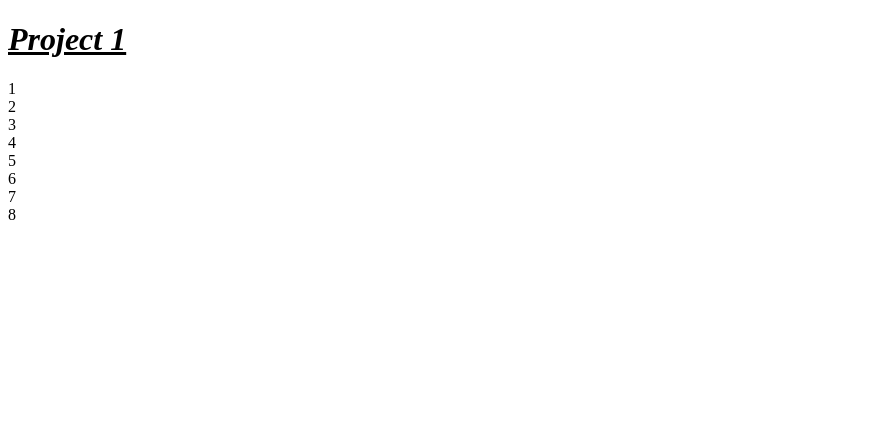
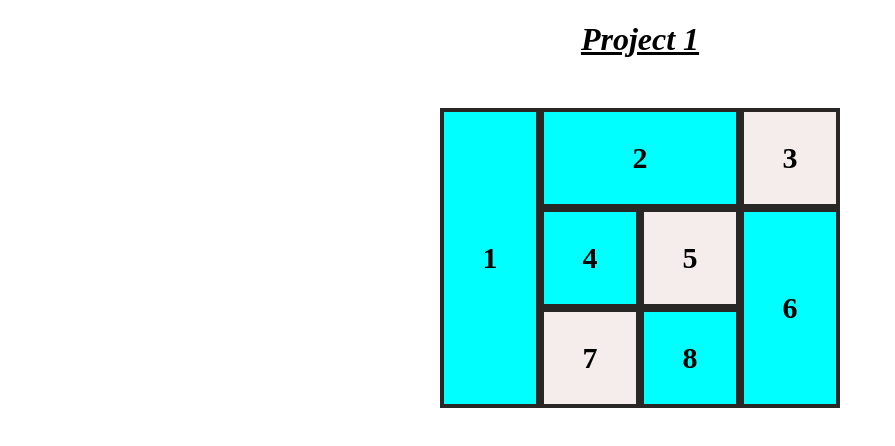
Before and after one commit to kavitabagwansingh25-eng/GridProject, a plain HTML site: page index.html in a window 1280 px wide. Shown: the whole page, without its empty margins (0-895 px from the left). Drawn offline with Linux system fonts and the light colour scheme.

Commit message:
Change stylesheet link from Project1.css to style.css

```diff
--- a/index.html
+++ b/index.html
@@ -4,7 +4,7 @@
     <meta charset="UTF-8">
     <meta name="viewport" content="width=device-width, initial-scale=1.0">
     <title> Grid 1 </title>
-    <link rel="stylesheet" href="Project1.css">
+    <link rel="stylesheet" href="style.css">
 </head>
 <body>
     <h1>
```
